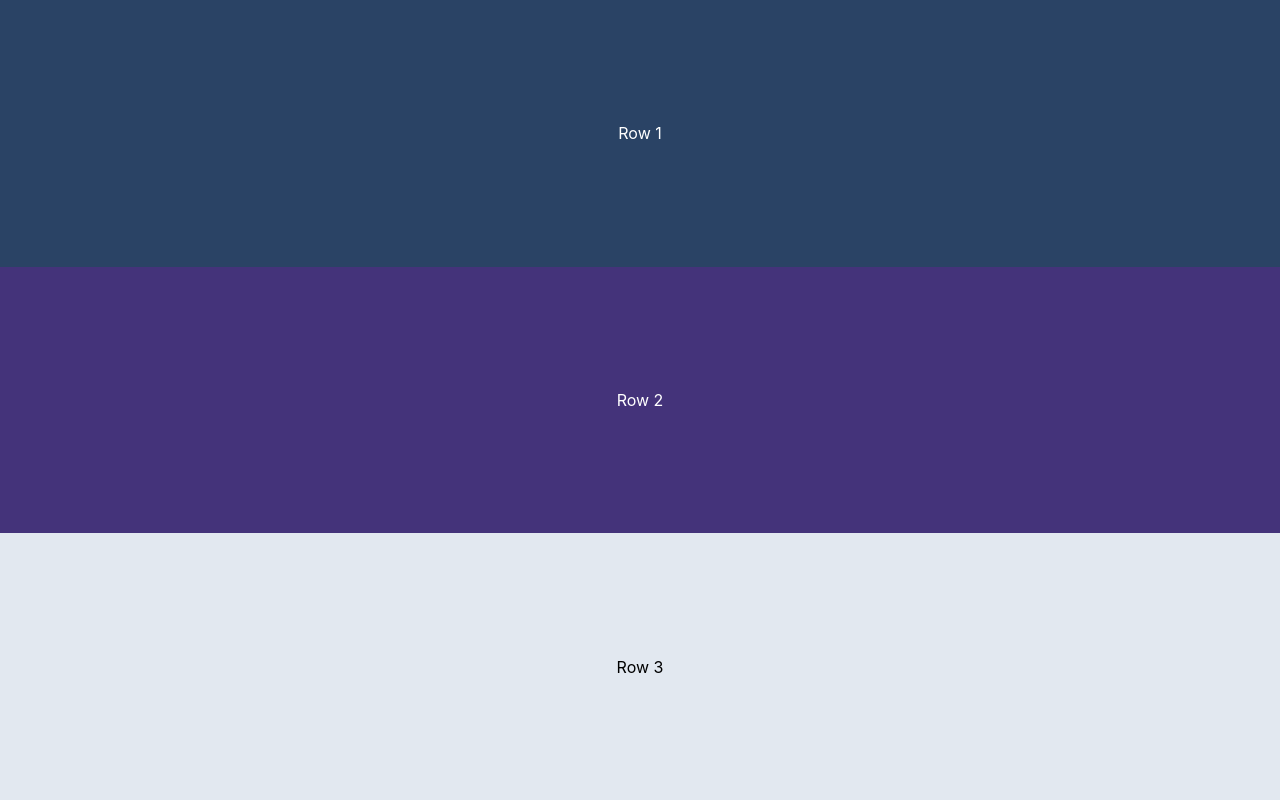
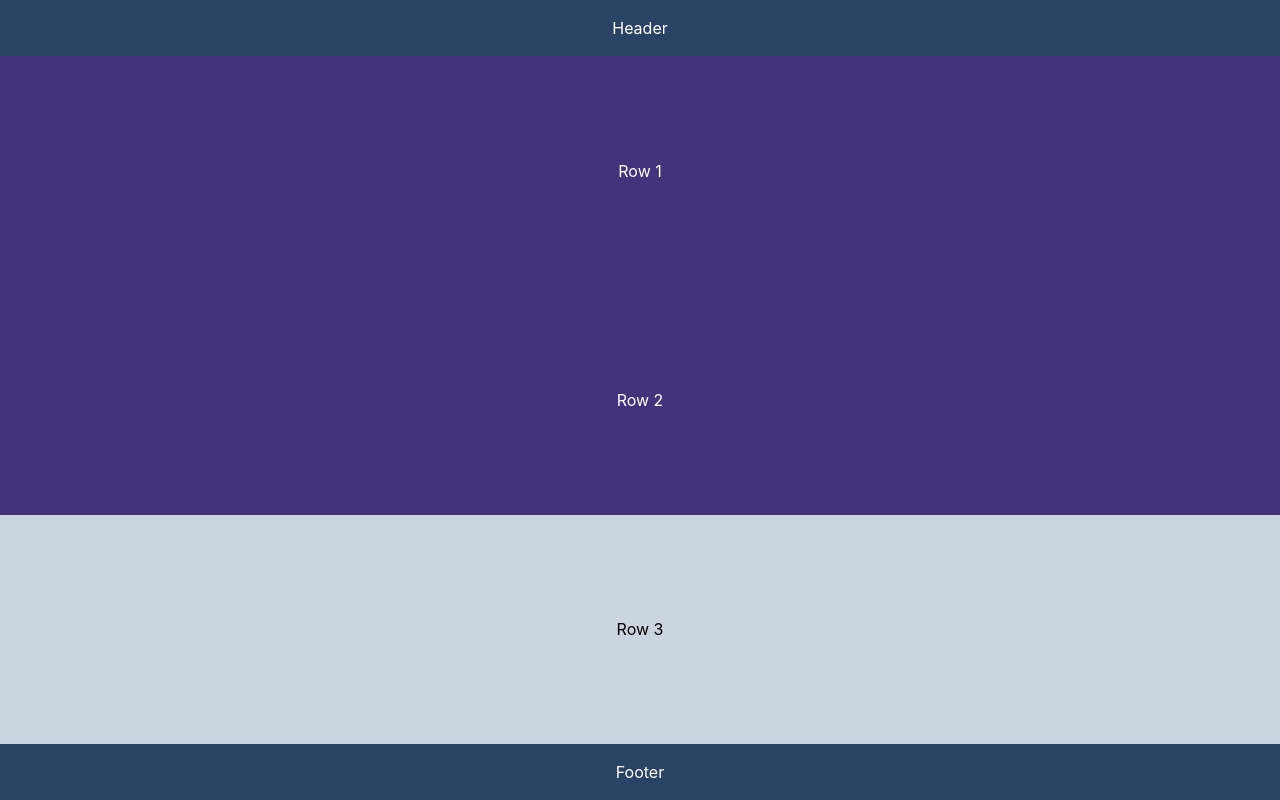
Before and after one commit to bossm747/platapay-app, a React (Vite) app: page / in a window 1280 px wide. Built offline with nearby package versions, Linux system fonts and the light colour scheme.

Commit message:
Updated header, footer to be sticky and adjusted row colors as specified.

```diff
--- a/src/pages/Index.jsx
+++ b/src/pages/Index.jsx
@@ -1,6 +1,5 @@
 import { useState } from "react";
-import { Container, Box, Flex, IconButton, Text, Switch, useColorMode, Menu, MenuButton, MenuList, MenuItem, Image, Divider } from "@chakra-ui/react";
-import { FaHome, FaUser, FaCog, FaBell, FaHeart, FaQrcode, FaChartBar, FaFileAlt, FaBars } from "react-icons/fa";
+import { Container, Box, Flex, Text, useColorMode } from "@chakra-ui/react";
 
 const Index = () => {
   const { colorMode, toggleColorMode } = useColorMode();
@@ -12,45 +11,21 @@ const Index = () => {
   };
 
   return (
-    <Container
-      maxW="100vw"
-      height="100vh"
-      display="flex"
-      flexDirection="column"
-      p={0}
-    >
-      <Box
-        flex="1"
-        bg="blue.800"
-        p={4}
-        color="white"
-        display="flex"
-        justifyContent="center"
-        alignItems="center"
-      >
+    <Container maxW="100vw" height="100vh" display="flex" flexDirection="column" p={0}>
+      <Box as="header" position="sticky" top={0} bg="blue.800" p={4} color="white" textAlign="center">
+        <Text>Header</Text>
+      </Box>
+      <Box flex="1" bg="purple.800" p={4} color="white" display="flex" justifyContent="center" alignItems="center">
         <Text>Row 1</Text>
       </Box>
-      <Box
-        flex="1"
-        bg="purple.800"
-        p={4}
-        color="white"
-        display="flex"
-        justifyContent="center"
-        alignItems="center"
-      >
+      <Box flex="1" bg="purple.800" p={4} color="white" display="flex" justifyContent="center" alignItems="center">
         <Text>Row 2</Text>
       </Box>
-      <Box
-        flex="1"
-        bg="gray.200"
-        p={4}
-        color="black"
-        display="flex"
-        justifyContent="center"
-        alignItems="center"
-      >
+      <Box flex="1" bg="gray.300" p={4} color="black" display="flex" justifyContent="center" alignItems="center">
         <Text>Row 3</Text>
+      </Box>
+      <Box as="footer" position="sticky" bottom={0} bg="blue.800" p={4} color="white" textAlign="center">
+        <Text>Footer</Text>
       </Box>
     </Container>
   );
```
